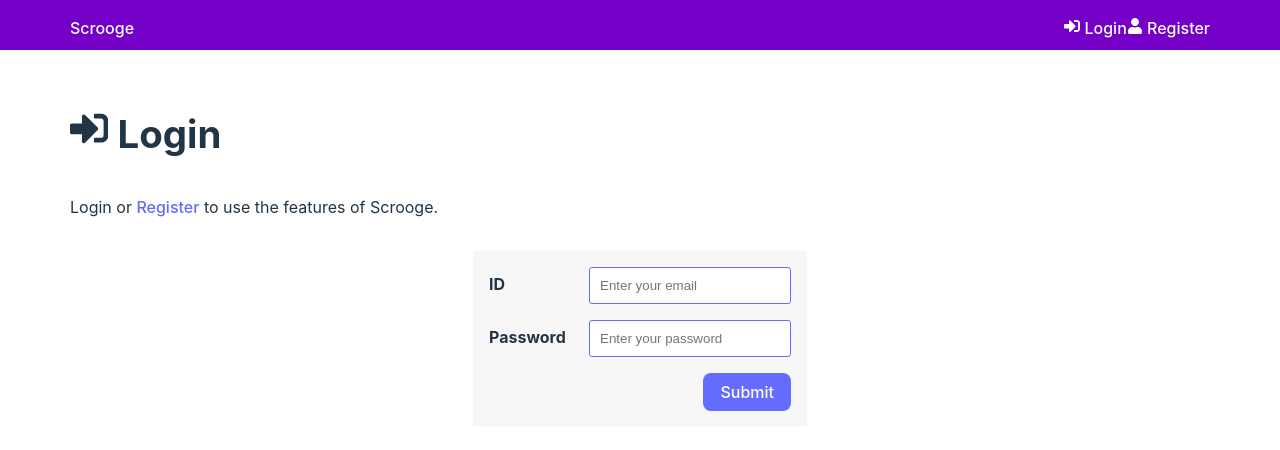
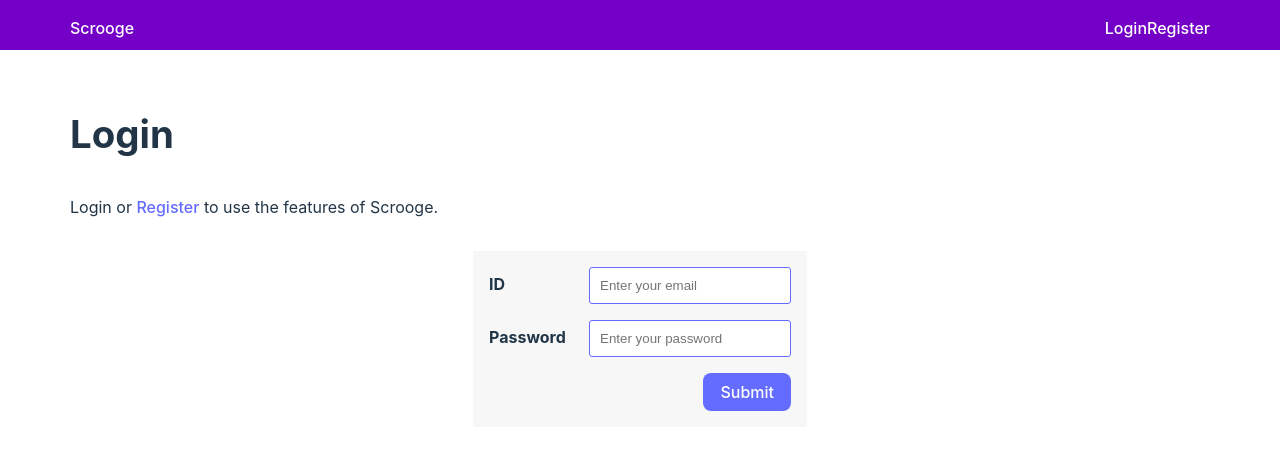
Before and after one commit to scarlettcello/scrooge-frontend, a React (Vite) app: page / in a window 1280 px wide. Shown: the top 450 px of the page. Built offline with nearby package versions, Linux system fonts and the light colour scheme.

Commit message:
Removed react-icons

```diff
--- a/package.json
+++ b/package.json
@@ -17,6 +17,7 @@
     "colors": "^1.4.0",
     "react": "^18.3.1",
     "react-dom": "^18.3.1",
+    "react-icons": "^5.4.0",
     "react-redux": "^9.1.2",
     "react-router-dom": "^6.27.0",
     "react-toastify": "^10.0.6"
--- a/src/components/BackButton.jsx
+++ b/src/components/BackButton.jsx
@@ -1,10 +1,10 @@
-import { FaArrowCircleLeft } from 'react-icons/fa';
+// import { FaArrowCircleLeft } from 'react-icons/fa';
 import { Link } from 'react-router-dom';
 
 const BackButton = ({ url }) => {
   return (
     <Link to={url} >
-      <FaArrowCircleLeft/> Back
+      Back
     </Link>
   )
 }
--- a/src/components/Navbar.jsx
+++ b/src/components/Navbar.jsx
@@ -1,5 +1,5 @@
 import '../css/navbar.css';
-import { FaSignInAlt, FaSignOutAlt, FaUser } from 'react-icons/fa';
+// import { FaSignInAlt, FaSignOutAlt, FaUser } from 'react-icons/fa';
 import { Link, useNavigate } from 'react-router-dom';
 import { useSelector, useDispatch } from 'react-redux';
 import { logout, reset} from '../features/auth/authSlice';
@@ -25,12 +25,12 @@ const Navbar = () => {
           { user ? (
             <>
               <li><Link to="/transactions/add">Add</Link></li>
-              <li><button className='btn' onClick={ onLogout }><FaSignOutAlt/> Logout</button></li>
+              <li><button className='btn' onClick={ onLogout }>Logout</button></li>
             </>
           ) : (
             <>
-              <li><Link to="/login"><FaSignInAlt/> Login</Link></li>
-              <li><Link to="/register"><FaUser/> Register</Link></li>
+              <li><Link to="/login">Login</Link></li>
+              <li><Link to="/register">Register</Link></li>
             </>
 
           )
--- a/src/pages/Login.jsx
+++ b/src/pages/Login.jsx
@@ -1,7 +1,7 @@
 import { useState, useEffect } from 'react';
 import { toast } from 'react-toastify';
 import { useNavigate, Link } from 'react-router-dom';
-import { FaSignInAlt } from 'react-icons/fa'
+// import { FaSignInAlt } from 'react-icons/fa'
 import { useSelector, useDispatch } from 'react-redux';
 import { login, reset } from '../features/auth/authSlice';
 import Spinner from '../components/Spinner';
@@ -54,7 +54,7 @@ const Login = () => {
   return (
     <>
       <section className="heading">
-        <h1><FaSignInAlt/> Login</h1>
+        <h1> Login</h1>
         <p>Login or <Link to="/register">Register</Link> to use the features of Scrooge.</p>
       </section>
 
--- a/src/pages/Register.jsx
+++ b/src/pages/Register.jsx
@@ -1,7 +1,7 @@
 import { useState, useEffect } from 'react';
 import { useNavigate } from 'react-router-dom';
 import { toast } from 'react-toastify';
-import { FaUser } from 'react-icons/fa';
+// import { FaUser } from 'react-icons/fa';
 import { useSelector, useDispatch } from 'react-redux';
 import { register, reset} from '../features/auth/authSlice';
 import Spinner from '../components/Spinner';
@@ -59,7 +59,7 @@ const Register = () => {
   return (
     <>
       <section className="heading">
-        <h1><FaUser/> Register</h1>
+        <h1>Register</h1>
         <p>Please create an account</p>
       </section>
 
```
Also changed, not shown: 1 other file (tests, documents, lock files or other folders).
